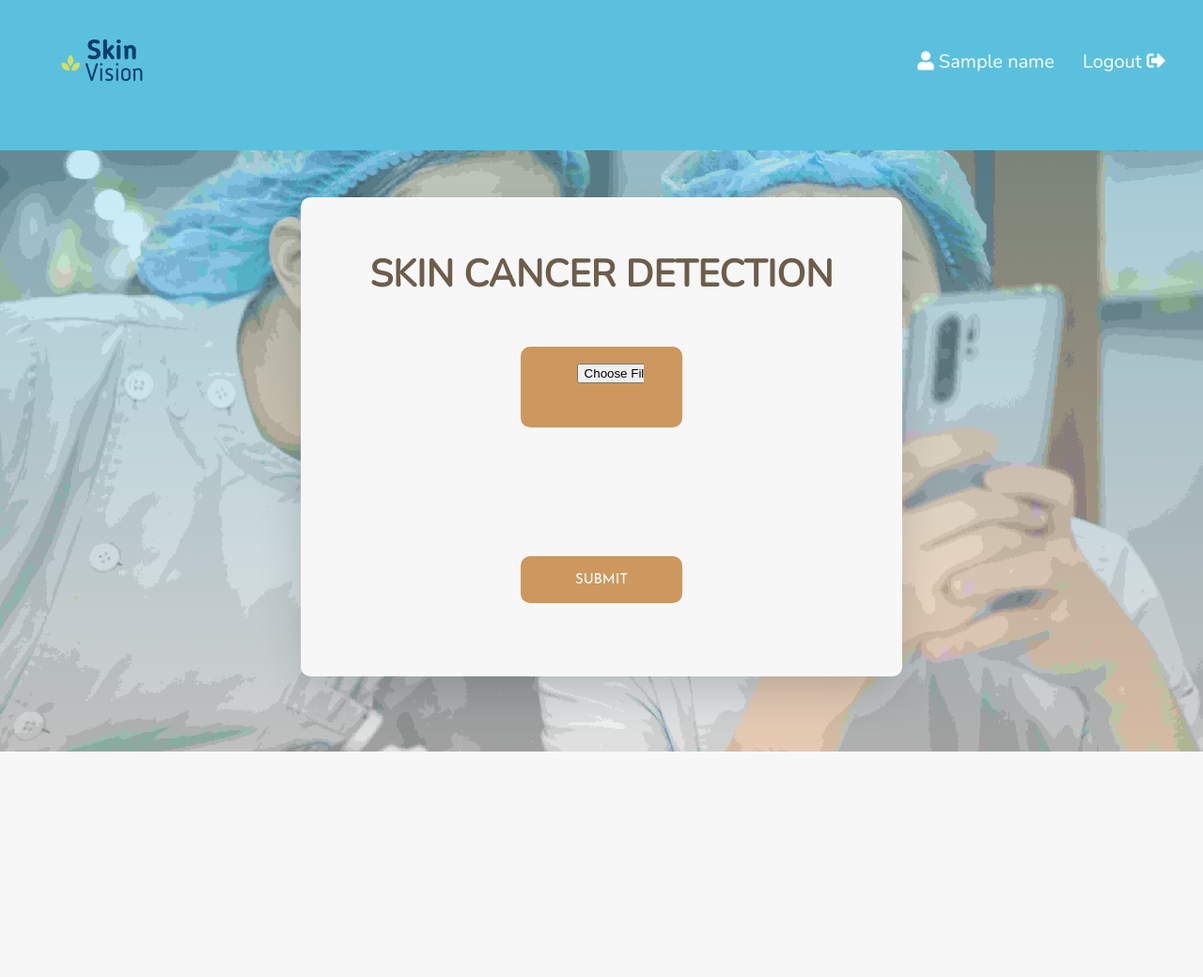
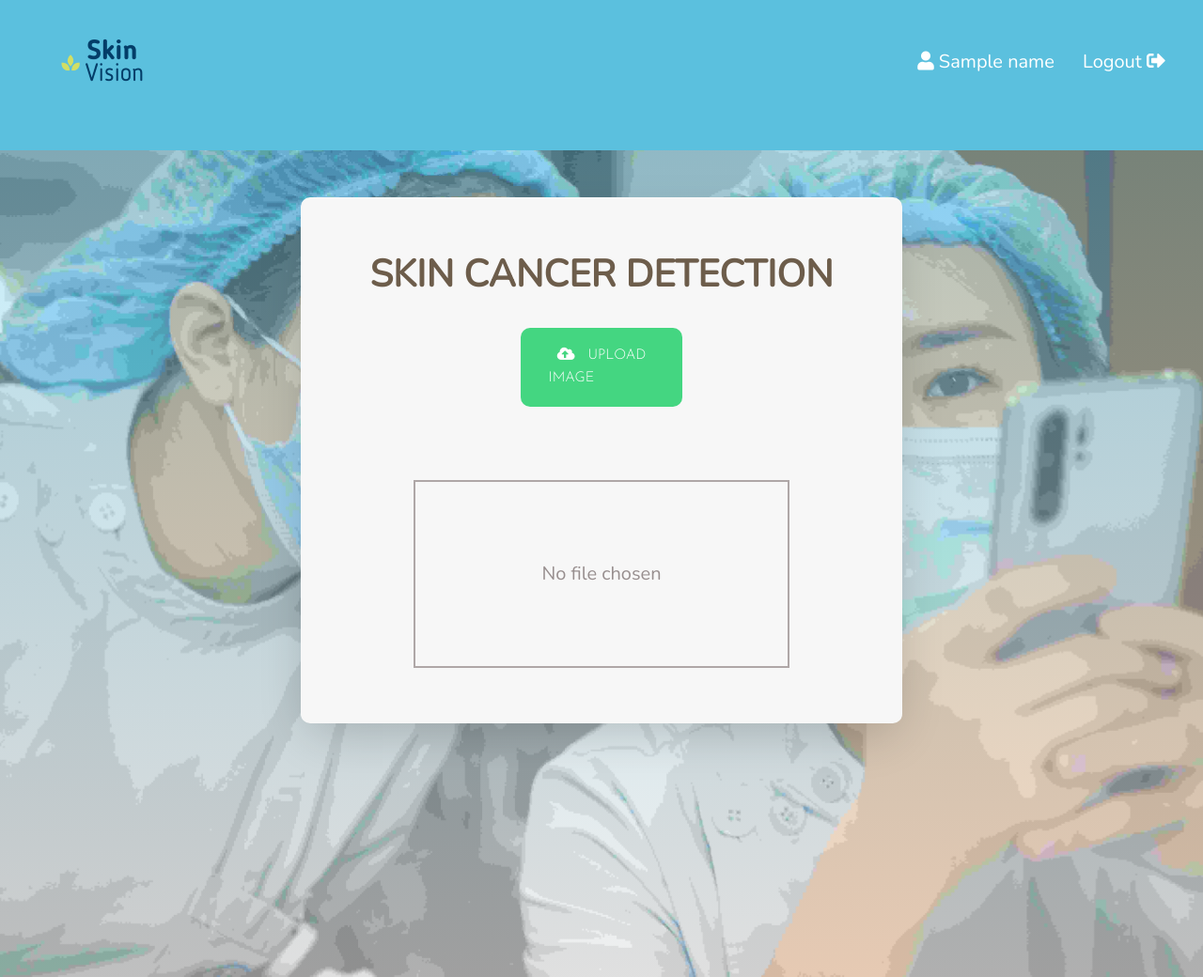
Before and after one commit to kj-ndichu/dermatologist-ai, a Django app: template skin front end/templates/index.html in a window 1280 px wide. Shown: the whole page at 94% size. Before the commit the page ends 800 px from the top, so only its background shows below. Run offline with Django 3.2, Linux system fonts and the light colour scheme; the template is opened without the code that fills it: most values are stand-ins (such as "Sample title", 1, 10 or a date in 2020); some libraries are stand-ins or nearby versions.

Commit message:
modified ui

```diff
--- a/skin front end/skin_app/session.txt
+++ b/skin front end/skin_app/session.txt
@@ -1 +1 @@
-Karanja
+KJ Ndichu
--- a/skin front end/static/css/style.css
+++ b/skin front end/static/css/style.css
@@ -51,7 +51,7 @@
 
 .container {
   display: grid;
-  grid-template-rows: 20vh 70vh 10vh;
+  grid-template-rows: 20vh 70vh 40vh;
   grid-template-columns: repeat(4, 1fr);
 }
 
@@ -97,6 +97,7 @@
   flex-direction: column;
   align-items: center;
   justify-content: space-around;
+  padding-bottom: 2rem;
 }
 
 .header {
@@ -166,7 +167,7 @@
   font-size: 4rem;
   grid-column: 1 / 2;
   width: 100%;
-  background-color: rgb(0, 195, 255);
+  background: linear-gradient(to right, #2325267c, #41434575);
 }
 .register {
   font-size: 4rem;
@@ -176,9 +177,27 @@
   text-align: center;
 }
 
+.btn-upload{
+  width: 30%;
+  background: #44d681;
+  color: #fff;
+  border: none;
+  border-radius: 10px;
+  font-family: "Josefin Sans", sans-serif;
+  font-size: 1.5rem;
+  text-transform: uppercase;
+  padding: 1.8rem 3rem;
+  cursor: pointer;
+  transition: all 0.2s;
+}
+
+.btn-upload:hover {
+  background-color: #37b670;
+}
+
 .btn {
   width: 30%;
-  background: #cc985d;
+  background: linear-gradient(to right, #1cd8d2, #1cd8d2);
   color: #fff;
   border: none;
   border-radius: 10px;
@@ -191,6 +210,34 @@
 }
 .btn:hover {
   background-color: #b28451;
+}
+
+.image-preview{
+  width: 400px;
+  height: 200px;
+  border: solid 2px rgb(175, 167, 167);
+
+  display: flex;
+  align-items: center;
+  justify-content: center;
+  font-size: 2rem;
+  color: rgb(151, 142, 142);
+}
+#previewImg{
+  width: 100%;
+}
+#previewText{
+}
+.submit{}
+
+.sticky{
+  position: fixed;
+  top: 0;
+  width: 100%;
+  height: 20vh;
+  backface-visibility: hidden;
+  transition: all .2;
+
 }
 
 .mb-sm {
--- a/skin front end/templates/index.html
+++ b/skin front end/templates/index.html
@@ -1,34 +1,32 @@
 {% load static %}
 <!DOCTYPE html>
 <html lang="en">
+
 <head>
   <meta charset="UTF-8" />
   <meta http-equiv="X-UA-Compatible" content="IE=edge" />
   <meta name="viewport" content="width=device-width, initial-scale=1.0" />
   <title>Home</title>
-    <link
-      rel="stylesheet"
-      href="https://use.fontawesome.com/releases/v5.8.1/css/all.css"
-    />
-    <link
-      href="https://fonts.googleapis.com/css?family=Josefin+Sans:300,700,400,400i|Nunito:300,300i"
-      rel="stylesheet"
-    />
+  <link rel="stylesheet" href="https://use.fontawesome.com/releases/v5.8.1/css/all.css" />
+  <link href="https://fonts.googleapis.com/css?family=Josefin+Sans:300,700,400,400i|Nunito:300,300i" rel="stylesheet" />
   <link rel="stylesheet" href="{% static 'css/style.css' %}" />
   <link rel="shortcut icon" type="image/png" href="{% static 'favicon.ico' %}" />
 
   <style>
     body {
-        background-image: linear-gradient(
-            rgba(107, 201, 230, 0.5),
-            rgba(255, 255, 255, 0.5)
-          ),
+      background-image: linear-gradient(rgba(107, 201, 230, 0.5),
+        rgba(255, 255, 255, 0.5)),
       url("{% static  'retina1.jpg' %}");
+    }
+
+    .form-container {
+      height: 100vh;
     }
   </style>
 </head>
+
 <body class="container">
-    <div class="header">
+  <div class="header" id="header">
     <div class="brand-container">
       <a href="#"> <img src="{% static  'logo-home.png' %}" alt="logo" /></a>
     </div>
@@ -44,21 +42,72 @@
       </li>
     </div>
   </div>
-    <div class="form-container">
-      <div class="gen-header">
+  <div id="form-container" class="form-container">
+    <div class="gen-header mb-sm">
       <h1>skin cancer detection</h1>
     </div>
-      <form
-        class="gen-form"
-        action="{% url 'submit' %}"
-        method="POST"
-        enctype="multipart/form-data"
-      >
-        <div class="mb-sm btn">
-          <input type="file" name="image" />
+    <form class="gen-form" action="{% url 'submit' %}" method="POST" enctype="multipart/form-data">
+      <label for="file" class="btn-upload"> &nbsp; <i class="fas fa-cloud-upload-alt"></i> &nbsp; upload image</label>
+      <input type="file" class="file" id="file" style="display: none" name="image" />
+      <div class="image-preview" id="imagePreview">
+        <img src="" alt="" class="image-preview--image">
+        <span id="previewText" class="image-preview--text">No file chosen</span>
       </div>
-        <input class="btn mb-sm" id="submit" type="submit" value="Submit" />
+      <label style="text-align: center; font-weight: 700;" for="submit" class="btn submit"><i class="fas fa-lens"></i>
+        scan</label>
+      <input class="btn mb-sm" id="submit" type="submit" style="display: none" value="Submit" />
     </form>
   </div>
+
+  <script>
+    const header = document.getElementById('header')
+    const formContainer = document.getElementById('form-container')
+    const inpFile = formContainer.querySelector('.file')
+    const imagePreview = formContainer.querySelector('.image-preview')
+    const image = imagePreview.querySelector('.image-preview--image')
+    const text = imagePreview.querySelector('.image-preview--text')
+    const submit = formContainer.querySelector('.submit')
+
+    const file = null;
+    if (!file) {
+      submit.style.display = 'none'
+      formContainer.style.height = '70vh'
+    }
+
+    //file upload
+    inpFile.addEventListener('change', function () {
+
+      const file = this.files[0]
+
+      if (file) {
+        const reader = new FileReader()
+        text.style.display = 'none';
+        image.style.display = 'block';
+        submit.style.display = '';
+        formContainer.style.height = '90vh'
+
+
+        reader.addEventListener('load', function () {
+          imagePreview.setAttribute('src', this.result)
+          console.log(this.result)
+        })
+
+        reader.readAsDataURL(file)
+      }
+    })
+
+    //stcky header
+    window.onscroll = function () { scroll() };
+    let sticky = header.offsetTop;
+    function scroll() {
+      if (window.pageYOffset > sticky) {
+        header.classList.add("sticky");
+      } else {
+        header.classList.remove("sticky");
+      }
+    }
+
+  </script>
 </body>
+
 </html>
```
Also changed, not shown: skin front end/templates/login.html (+14 -26 lines), skin front end/templates/register.html (+15 -33 lines), skin front end/templates/result.html (+33 -21 lines), 2 other files. Lines whose indentation alone changed are shown as unchanged.
